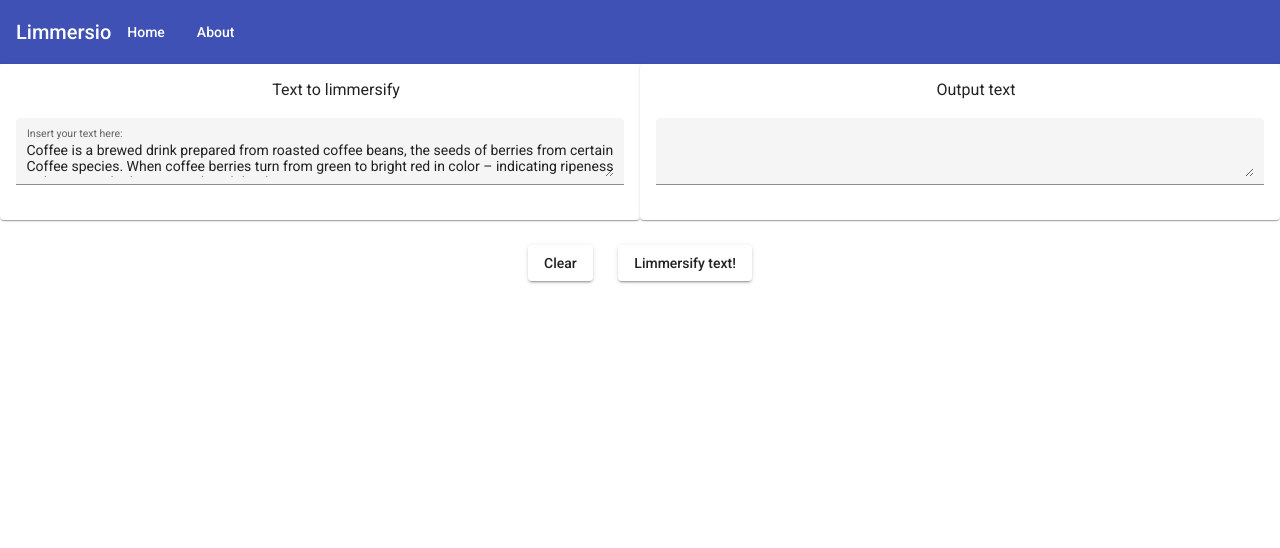
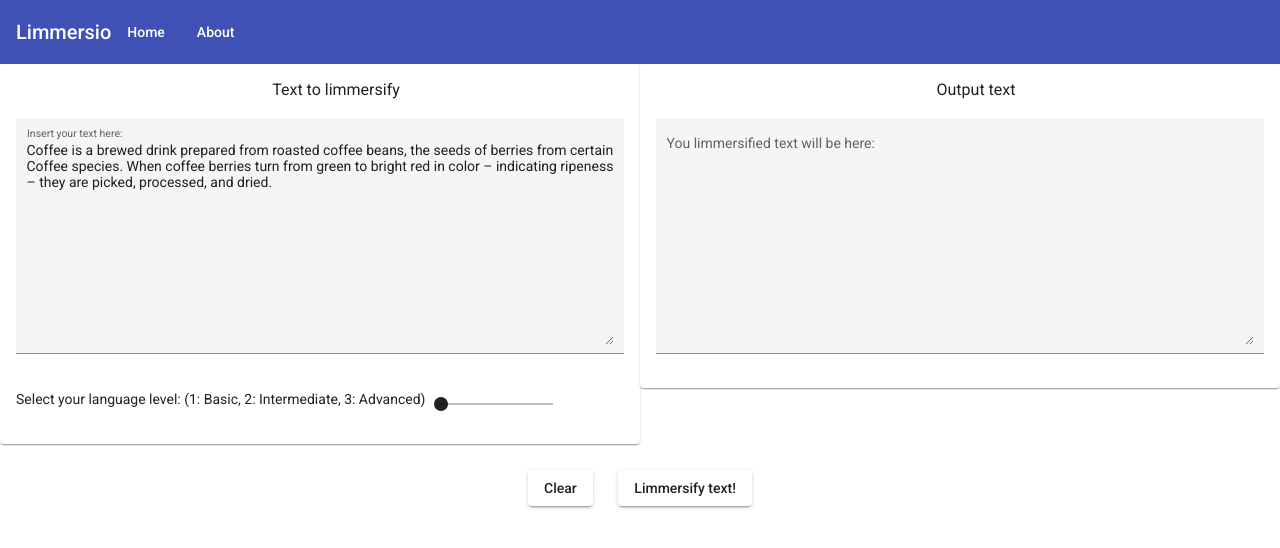
Before and after one commit to hugoib/limmersio, an Angular app in the folder frontend/: page /home in a window 1280 px wide. Shown: the top 548 px of the page. Built offline with nearby package versions, Linux system fonts and the light colour scheme.

Commit message:
Fixed linting issues in FE

```diff
--- a/frontend/src/app/app.module.ts
+++ b/frontend/src/app/app.module.ts
@@ -16,7 +16,7 @@ import {MatButtonModule} from '@angular/material/button';
 import {MatInputModule} from '@angular/material/input';
 import {MatFormFieldModule} from '@angular/material/form-field';
 import { FormsModule } from '@angular/forms';
-
+import {MatSliderModule} from '@angular/material/slider';
 import {FlexLayoutModule} from '@angular/flex-layout';
 
 @NgModule({
@@ -38,7 +38,8 @@ import {FlexLayoutModule} from '@angular/flex-layout';
     FlexLayoutModule,
     MatInputModule,
     MatFormFieldModule,
-    FormsModule
+    FormsModule,
+    MatSliderModule
   ],
   providers: [],
   bootstrap: [AppComponent]
--- a/frontend/src/app/home/home.component.css
+++ b/frontend/src/app/home/home.component.css
@@ -24,6 +24,7 @@
     left:       0;
     position:   fixed;
   }
+
 .centerSpinner {
     position: absolute;
     top: 50%;
@@ -32,3 +33,11 @@
     -webkit-transform: translateX(-50%) translateY(-50%);
     transform: translateX(-50%) translateY(-50%);
 }
+
+.example-margin {
+  margin: 8px;
+}
+
+.text-area{
+  height:200px;
+}
--- a/frontend/src/app/home/home.component.html
+++ b/frontend/src/app/home/home.component.html
@@ -14,8 +14,11 @@
                 <mat-card-content>
                   <mat-form-field appearance="fill" class="input-text">
                     <mat-label>Insert your text here:</mat-label>
-                    <textarea matInput [(ngModel)]="inputText">{{inputText}}</textarea>
+                    <textarea class="text-area" matInput [(ngModel)]="inputText">{{inputText}}</textarea>
                   </mat-form-field>
+                  <mat-label>Select your language level: (1: Basic, 2: Intermediate, 3: Advanced)</mat-label>
+                  <mat-slider class="example-margin" [max]="3" [min]="1" [step]="1" [thumbLabel]="true" [tickInterval]="1" [(ngModel)]="selectedLevelSlider">
+                  </mat-slider>
                 </mat-card-content>
               </mat-card>
         </div>
@@ -33,8 +36,8 @@
               <br>
               <mat-card-content>
                 <mat-form-field appearance="fill" class="input-text">
-                  <mat-label></mat-label>
-                  <textarea matInput [(ngModel)]="outputText">{{outputText}}</textarea>
+                  <mat-label>You limmersified text will be here:</mat-label>
+                  <textarea class="text-area" matInput [(ngModel)]="outputText">{{outputText}}</textarea>
                 </mat-form-field>
               </mat-card-content>
             </mat-card>
--- a/frontend/src/app/home/home.component.ts
+++ b/frontend/src/app/home/home.component.ts
@@ -16,6 +16,7 @@ export class HomeComponent implements OnInit, OnDestroy {
 
   inputText = 'Coffee is a brewed drink prepared from roasted coffee beans, the seeds of berries from certain Coffee species. When coffee berries turn from green to bright red in color – indicating ripeness – they are picked, processed, and dried. ';
   outputText = '';
+  selectedLevelSlider = 1;
   spinnerWait: boolean;
 
   ngOnInit() {
@@ -27,25 +28,26 @@ export class HomeComponent implements OnInit, OnDestroy {
   }
 
   public clear() {
-    this.inputText = 'Coffee is a brewed drink prepared from roasted coffee beans, the seeds of berries from certain Coffee species';
+    this.inputText = '';
     this.outputText = '';
   }
 
   public formJSON() {
-    var data = '{ ' +
+    const level = ['a', 'b', 'c'];
+    const data = '{ ' +
         '"text": "' + this.inputText + '", ' +
-        '"level":  "' + 'a' +
+        '"level":  "' + level[this.selectedLevelSlider - 1 ] +
          '"}';
-    var paramsJSON = JSON.parse(data);
-    console.log(paramsJSON)
+    const paramsJSON = JSON.parse(data);
+    console.log(paramsJSON);
     return paramsJSON;
 }
 
   public limmersify() {
     this.spinnerWait = true;
 
-    var requestBody = this.formJSON();
-
+    const requestBody = this.formJSON();
+    if (this.inputText !== ''){
       this.dataService.sendGetRequest(requestBody).pipe(takeUntil(this.destroy$)).subscribe(data => {
         this.spinnerWait = false;
         console.log(data);
@@ -55,4 +57,9 @@ export class HomeComponent implements OnInit, OnDestroy {
           this.spinnerWait = false;
         });
     }
+    else{
+      this.spinnerWait = false;
+      alert('Please insert text.');
     }
+  }
+}
```
Lines whose indentation alone changed are shown as unchanged.
